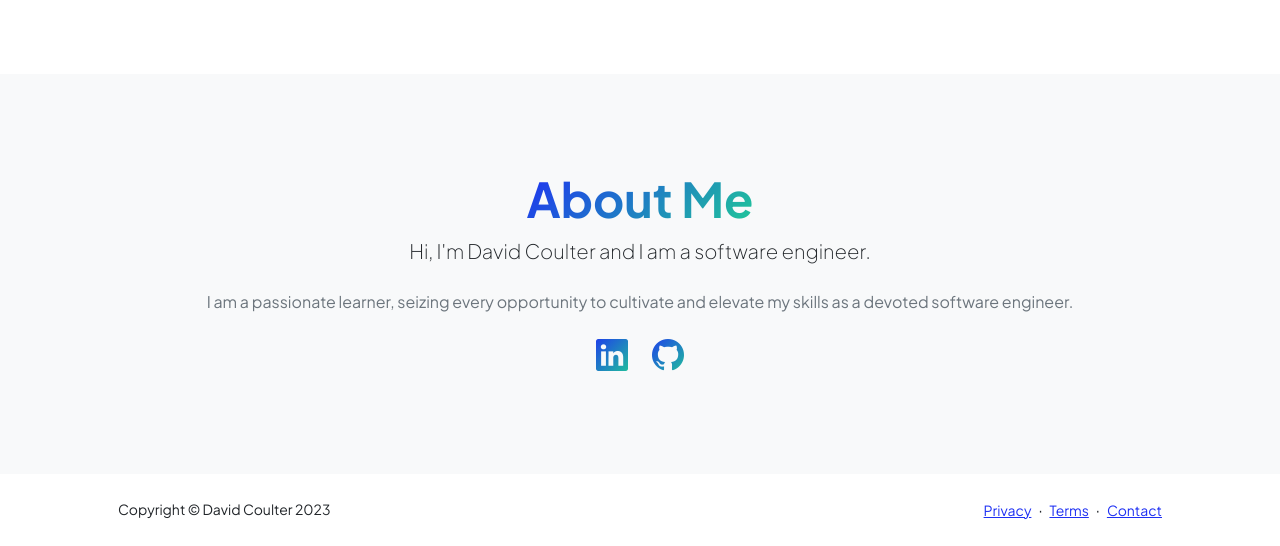
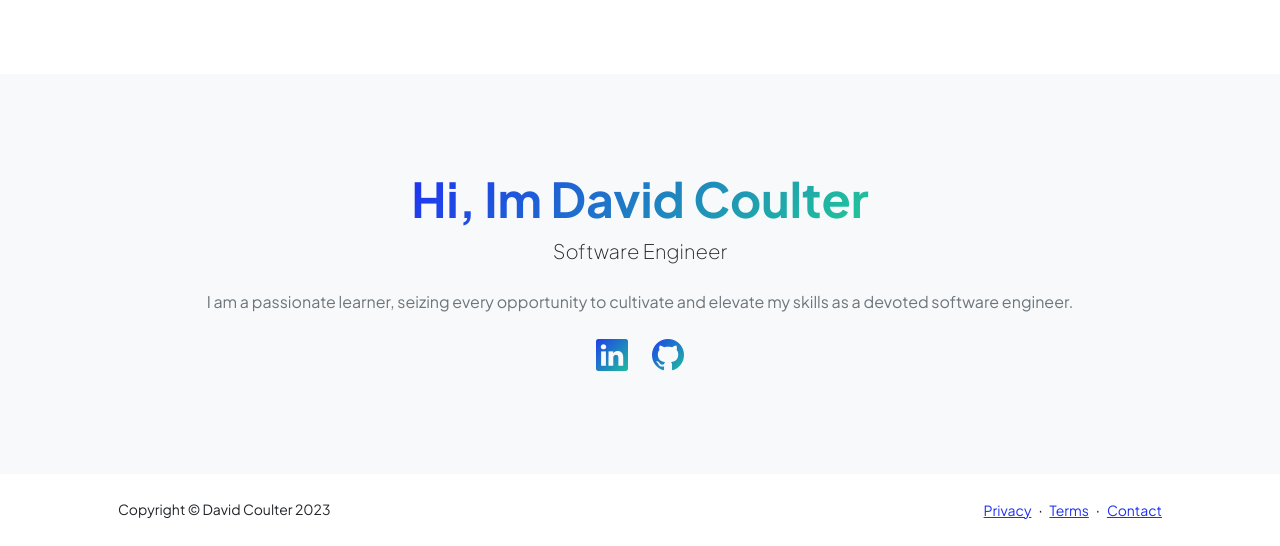
Before and after one commit to David-Coulter/David-Coulter.github.io, a plain HTML site: page index.html in a window 1280 px wide. Shown: the part 991-1537 px from the top of the page. Drawn offline with nearby package versions, Linux system fonts and the light colour scheme.

Commit message:
Update index.html

```diff
--- a/index.html
+++ b/index.html
@@ -181,8 +181,8 @@
                     <div class="row gx-5 justify-content-center">
                         <div class="col-xxl-8">
                             <div class="text-center my-5">
-                                <h2 class="display-5 fw-bolder"><span class="text-gradient d-inline">About Me</span></h2>
-                                <p class="lead fw-light mb-4">Hi, I'm David Coulter and I am a software engineer.</p>
+                                <h2 class="display-5 fw-bolder"><span class="text-gradient d-inline">Hi, Im David Coulter</span></h2>
+                                <p class="lead fw-light mb-4">Software Engineer</p>
                                 <p class="text-muted">I am a passionate learner, seizing every opportunity to cultivate and elevate my skills as a devoted software engineer.</p>
                                 <div class="d-flex justify-content-center fs-2 gap-4">
                                     <a class="text-gradient" href="https://www.linkedin.com/in/david-coulter2/"><i class="bi bi-linkedin"></i></a>
```
